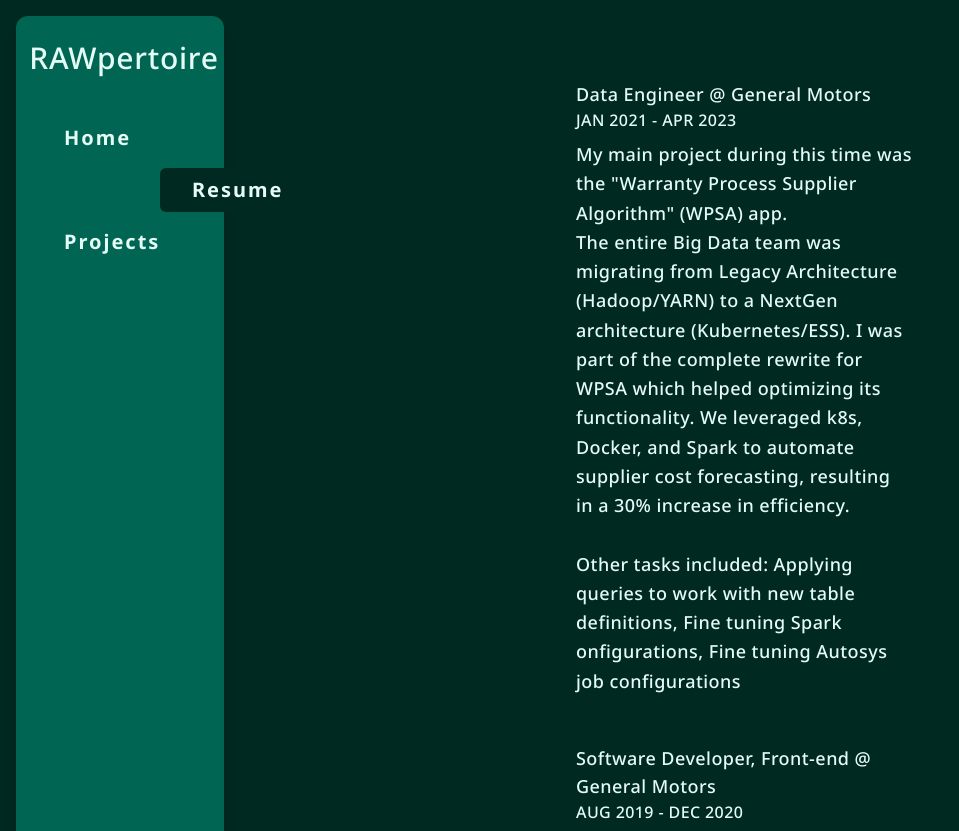
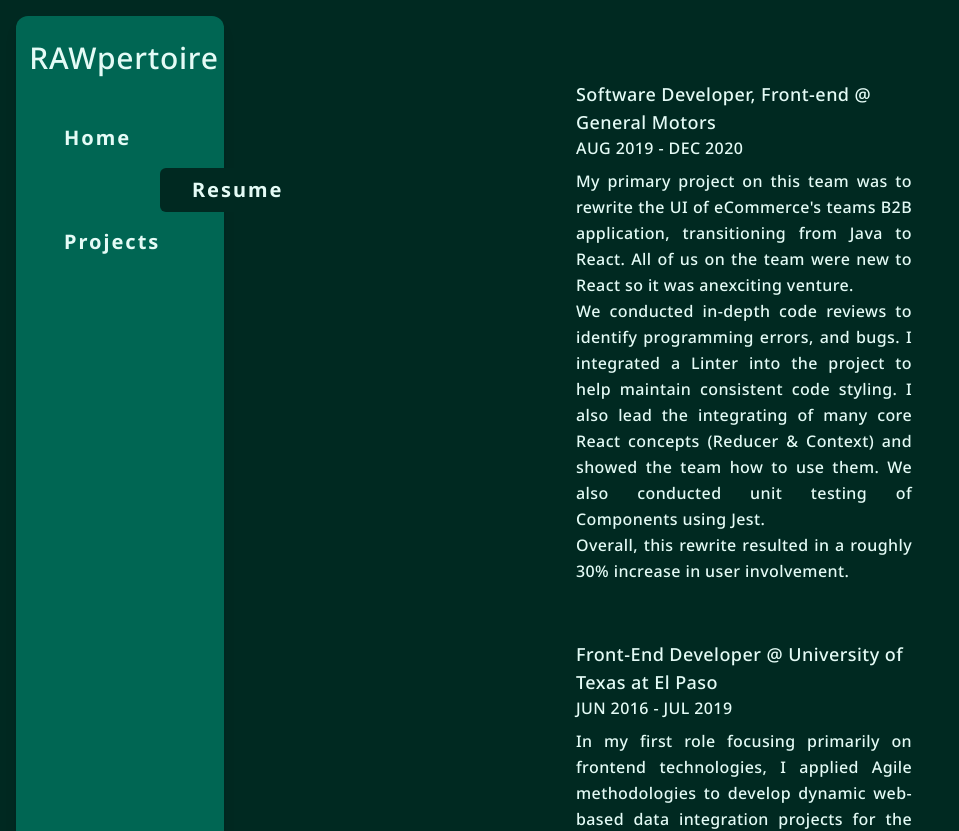
Before and after one commit to RAWoiwode/rawpertoire, a Next.js app: page /resume in a window 1280 px wide. Shown: the top 831 px of the page, without its empty margins (0-959 px from the left). Built offline with nearby package versions, Linux system fonts and the light colour scheme.

Commit message:
Finishing adding relevant job history data to Resume page

```diff
--- a/app/globals.css
+++ b/app/globals.css
@@ -20,7 +20,7 @@
     @apply tracking-wide;
   }
   p {
-    @apply text-lg/relaxed;
+    @apply text-base/relaxed;
     @apply tracking-wide;
   }
 }
--- a/app/resume/components/JobCard.tsx
+++ b/app/resume/components/JobCard.tsx
@@ -10,7 +10,7 @@ const JobCard = ({ title, date, desc }: Props) => {
       <h3>{title}</h3>
       <h4>{date}</h4>
       <p
-        className="whitespace-normal pt-2"
+        className="whitespace-normal pt-2 text-justify"
         dangerouslySetInnerHTML={{ __html: desc }}
       />
     </section>
--- a/app/resume/page.tsx
+++ b/app/resume/page.tsx
@@ -2,26 +2,25 @@ import JobCard from "./components/JobCard";
 
 const resumeItems = [
   {
+    title: "Software Developer, Front-end @ General Motors",
+    date: "AUG 2019 - DEC 2020",
+    desc: "My primary project on this team was to rewrite the UI of eCommerce&apos;s teams B2B application, transitioning from Java to React. All of us on the team were new to React so it was anexciting venture.<br /> We conducted in-depth code reviews to identify programming errors, and bugs. I integrated a Linter into the project to help maintain consistent code styling. I also lead the integrating of many core React concepts (Reducer & Context) and showed the team how to use them. We also conducted unit testing of Components using Jest.<br /> Overall, this rewrite resulted in a roughly 30% increase in user involvement.",
+  },
+  {
+    title: "Front-End Developer @ University of Texas at El Paso",
+    date: "JUN 2016 - JUL 2019",
+    desc: "In my first role focusing primarily on frontend technologies, I applied Agile methodologies to develop dynamic web-based data integration projects for the Office of Research of Sponsored Projects (ORSP). Notable contributions included creating apps like Limited Submissions and the Proposal Improvement Program to streamline research funding processes and encourage professor participation, increasing funding applications and efficiency by approximately 50%. Additionally, I implemented Bootstrap for departmental websites, managed a simple database, handled faculty-driven updates, and utilized Jira for task tracking in development projects.",
+  },
+  {
     title: "Data Engineer @ General Motors",
     date: "JAN 2021 - APR 2023",
-    desc:
-      "My main project during this time was the &quot;Warranty Process Supplier Algorithm&quot; (WPSA) app. <br /> " +
-      "The entire Big Data team was migrating from Legacy Architecture (Hadoop/YARN) to a NextGen " +
-      "architecture (Kubernetes/ESS). I was part of the complete rewrite for WPSA which helped optimizing its " +
-      "functionality. We leveraged k8s, Docker, and Spark to automate supplier cost forecasting, resulting in a " +
-      "30% increase in efficiency.<br /><br />Other tasks included: Applying queries to work with new table definitions, " +
-      "Fine tuning Spark onfigurations, Fine tuning Autosys job configurations",
-  },
-  {
-    title: "Software Developer, Front-end @ General Motors",
-    date: "AUG 2019 - DEC 2020",
-    desc: "My primary project on this team was to rewrite the UI of eCommerce&apos;s teams B2B application, transitioning from Java to React. All of us on the team were new to React so it was anexciting venture.<br /> We conducted in-depth code reviews to identify programming errors, and bugs. I integrated a Linter into the project to help maintain consistent code styling. I also lead the adding of many core React concepts (Reducer & Context) and showed the team how to use them. We also conducted unit testing of Components using Jest.<br /> Overall, this rewrite resulted in a roughly 30% increase in user involvement.",
+    desc: "My main project during this time was the &quot;Warranty Process Supplier Algorithm&quot; (WPSA) app. The entire Big Data team was migrating from Legacy Architecture (Hadoop/YARN) to a NextGen architecture (Kubernetes/ESS). I was part of the complete rewrite for WPSA which helped optimizing its functionality. We leveraged k8s, Docker, and Spark to automate supplier cost forecasting, resulting in a 30% increase in efficiency.<br />Other tasks included: Applying queries to work with new table definitions, fine tuning Spark onfigurations, fine tuning Autosys job configurations",
   },
 ];
 
 const Resume = () => {
   return (
-    <div className="mx-auto w-2/5 p-4">
+    <div className="mx-auto w-2/5 space-y-2 p-4">
       {resumeItems.map((item) => (
         <JobCard
           key={item.title}
@@ -30,42 +29,6 @@ const Resume = () => {
           desc={item.desc}
         />
       ))}
-      {/* <li>
-          <section>
-            <h3>University of Texas at El Paso</h3>
-            <div className="ml-4">
-              <h4>Front-End Developer | June 2016 - July 2019</h4>
-              <h5>El Paso, TX</h5>
-              <p className="pt-2">
-                This was my first job at working with mainly fronend tech (and
-                some backend). I applied Agile methodologies to develop a
-                dynamic web-based data integration projects for the{" "}
-                <b>Office of Research of Sponsored Projects(ORSP)</b>. This
-                helped other apps that were dependent on the data
-                <br />
-                Such as the <em>Limited Submissions</em> app. I engineered this
-                to simplifying the application process for research funding
-                opportunities, allowing professors to apply for more funding in
-                a timely manner.
-                <br />
-                Another app I designed & developed was the{" "}
-                <em>Proposal Improvement Program</em>. This allowed Deans to
-                locate upcoming research funding opportunities and encourage
-                professors to apply and help with initial proposals.
-                <br />I applied{" "}
-                <Link href={"https://getbootstrap.com/"}>Bootstrap</Link> to the
-                apps summarized above as well as other department websites
-                following a new template. I maintained and modified department
-                websites based on faculty requests, and managed a simple
-                database for accurate queries. Later on in my time there I
-                employed Atlassian&apos;s Jira application for issue and task
-                tracking in development projects.
-                <br />
-                My work in ORSP helped increase funding applications and the
-                efficiency of getting said funding opportunities granted(~50%).
-              </p>
-            </div>
-          </section> */}
     </div>
   );
 };
```
